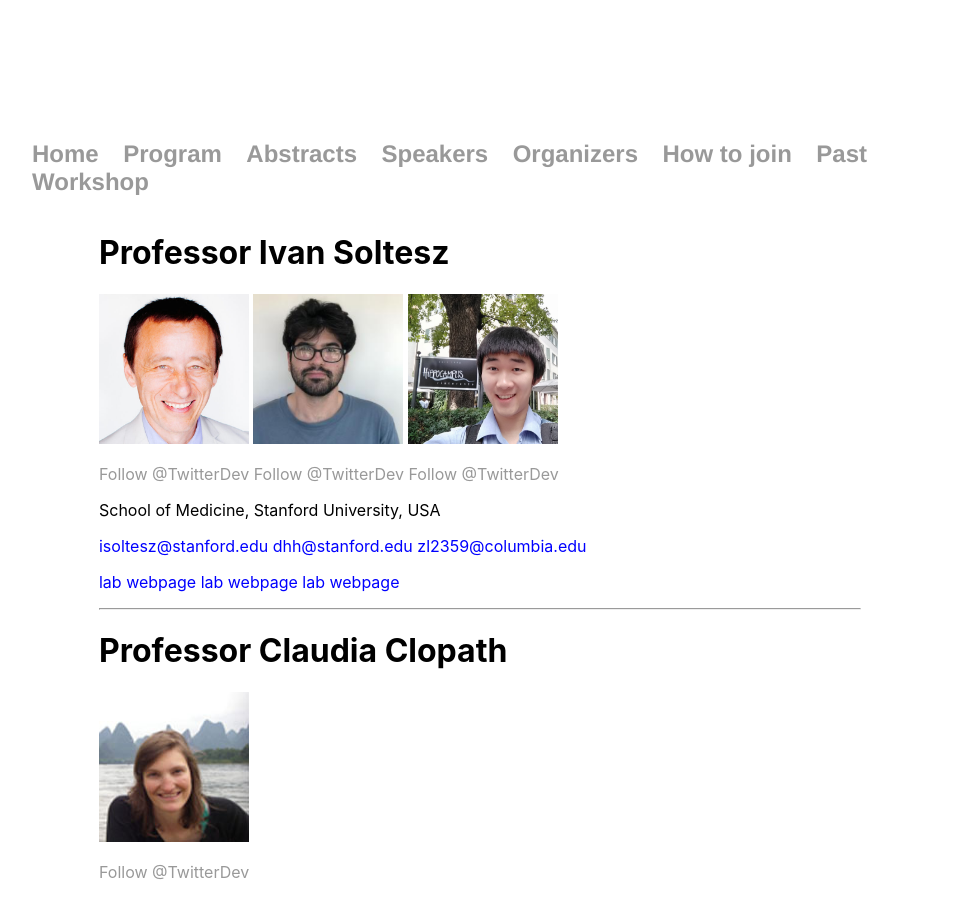
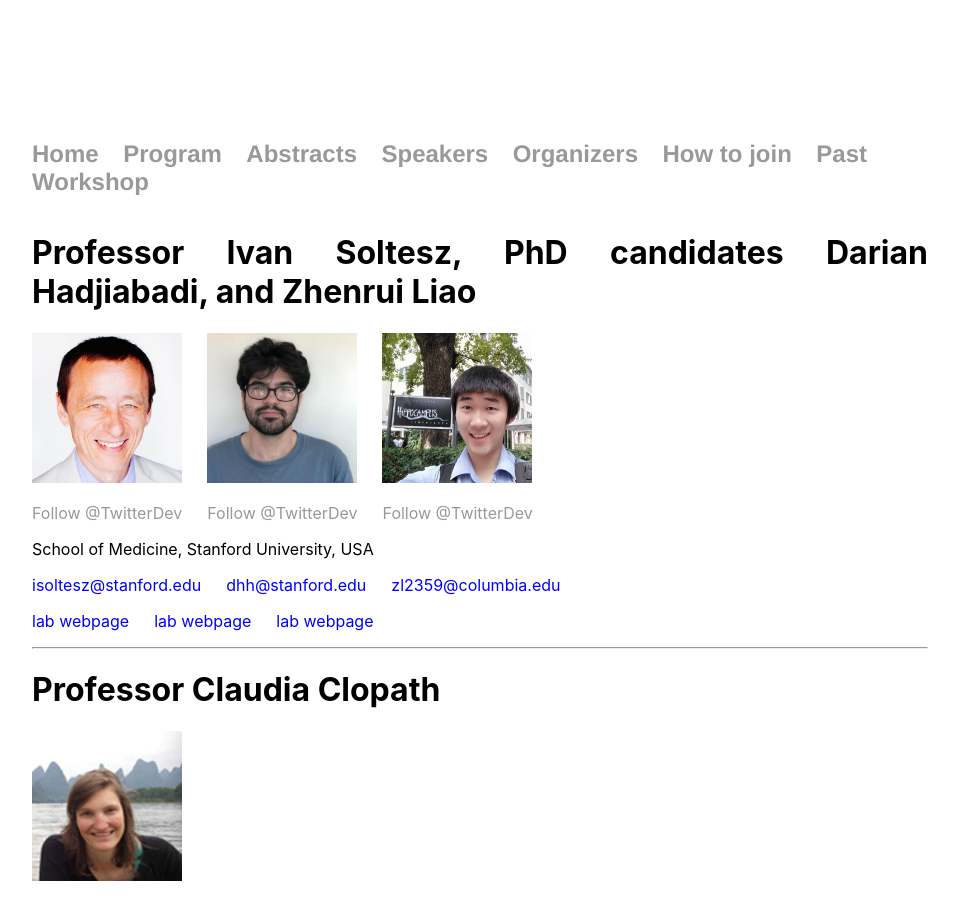
Before and after one commit to spirosChv/ocns2021interneurons, a Jekyll site: the page built from speakers/index.html, in a window 1280 px wide and 900 px high. Shown: the whole window, without its empty margins (160-1119 px from the left). Built offline with Jekyll 4.4.1, drawn with Linux system fonts in a browser that asks for light colours; comment, search, counter and statistics services are not loaded.

Commit message:
Update index.html

```diff
--- a/speakers/index.html
+++ b/speakers/index.html
@@ -5,18 +5,20 @@
 
 <div class="blurp">
 
-       	<h1 style="fonts-size: 16px"> Professor Ivan Soltesz</h1>
+       	<h1 style="fonts-size: 16px"> Professor Ivan Soltesz, PhD candidates  Darian Hadjiabadi, and Zhenrui Liao</h1>
 	<img src="../figures/soltesz.jpg" alt="soltesz" width="150" height="150">
+	&emsp;
 	<img src="../figures/hadjiabadi.png" alt="hadjiabadi" width="150" height="150">
+	&emsp;
 	<img src="../figures/liao.png" alt="liao" width="150" height="150">
 	<p>
 
 		<a href="https://twitter.com/solteszlab" class="twitter-follow-button" data-show-count="false">Follow @TwitterDev</a>
 		<script async src="https://platform.twitter.com/widgets.js" charset="utf-8"></script>
-
+		&emsp;
 		<a href="https://twitter.com/darian4you" class="twitter-follow-button" data-show-count="false">Follow @TwitterDev</a>
 		<script async src="https://platform.twitter.com/widgets.js" charset="utf-8"></script>
-
+		&emsp;
 		<a href="https://twitter.com/neurozhen" class="twitter-follow-button" data-show-count="false">Follow @TwitterDev</a>
 		<script async src="https://platform.twitter.com/widgets.js" charset="utf-8"></script>
 
@@ -24,12 +26,16 @@
 	<p> School of Medicine, Stanford University, USA</p>
 	<p>
 		<a style="color:blue" href="mailto:isoltesz@stanford.edu" target="_blank" rel="noopener noreferrer">isoltesz@stanford.edu</a>
+		&emsp;
 		<a style="color:blue" href="mailto:dhh@stanford.edu" target="_blank" rel="noopener noreferrer">dhh@stanford.edu</a>
+		&emsp;
 		<a style="color:blue" href="mailto:zl2359@columbia.edu" target="_blank" rel="noopener noreferrer">zl2359@columbia.edu</a>
 	</p>
 	<p>
 		<a style="color:blue" href="https://solteszlab.com/" target="_blank" rel="noopener noreferrer">lab webpage</a>
+		&emsp;
 		<a style="color:blue" href="https://solteszlab.com/" target="_blank" rel="noopener noreferrer">lab webpage</a>
+		&emsp;
 		<a style="color:blue" href="https://www.losonczylab.org/" target="_blank" rel="noopener noreferrer">lab webpage</a>
 	</p>
 
```
